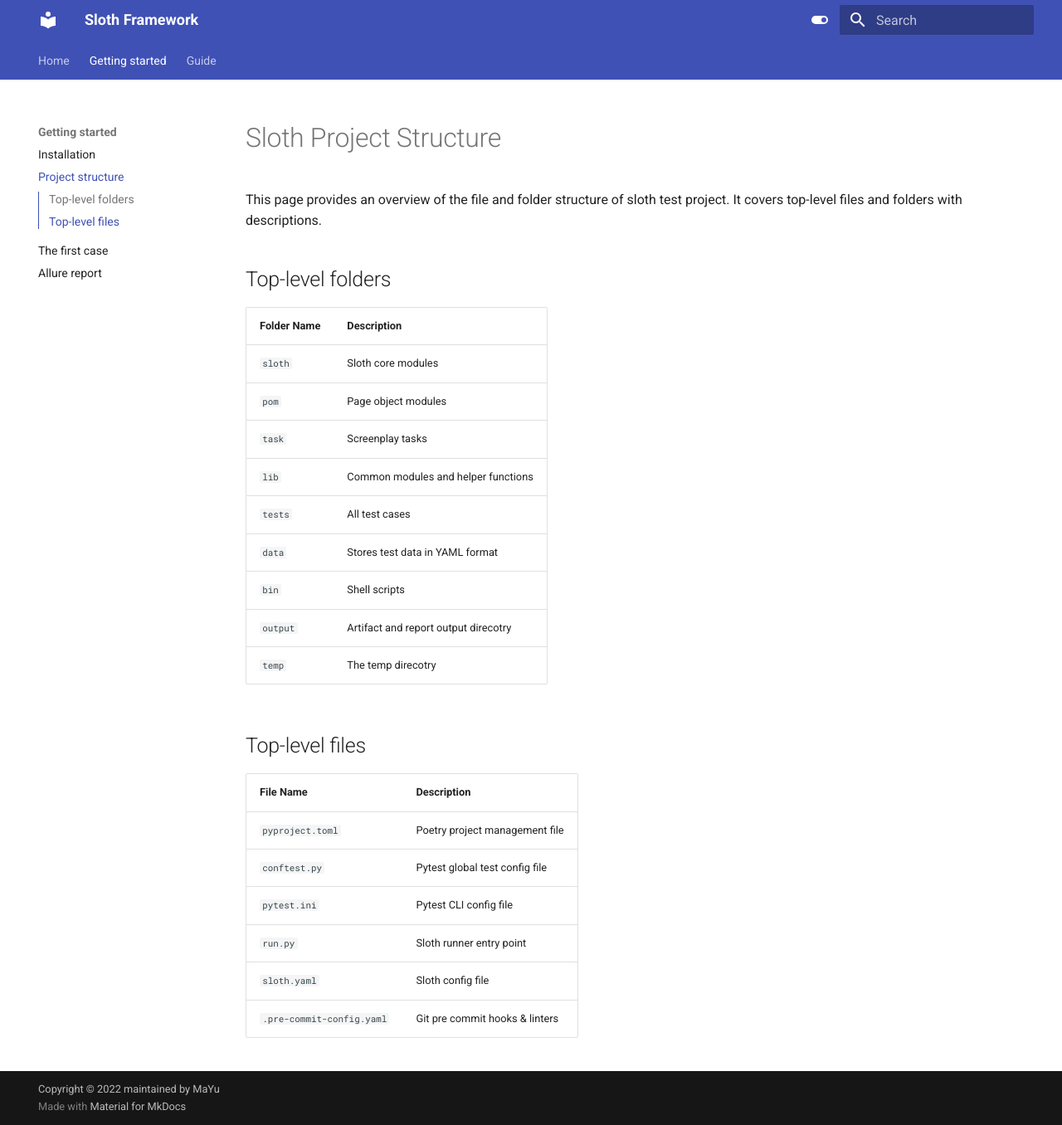
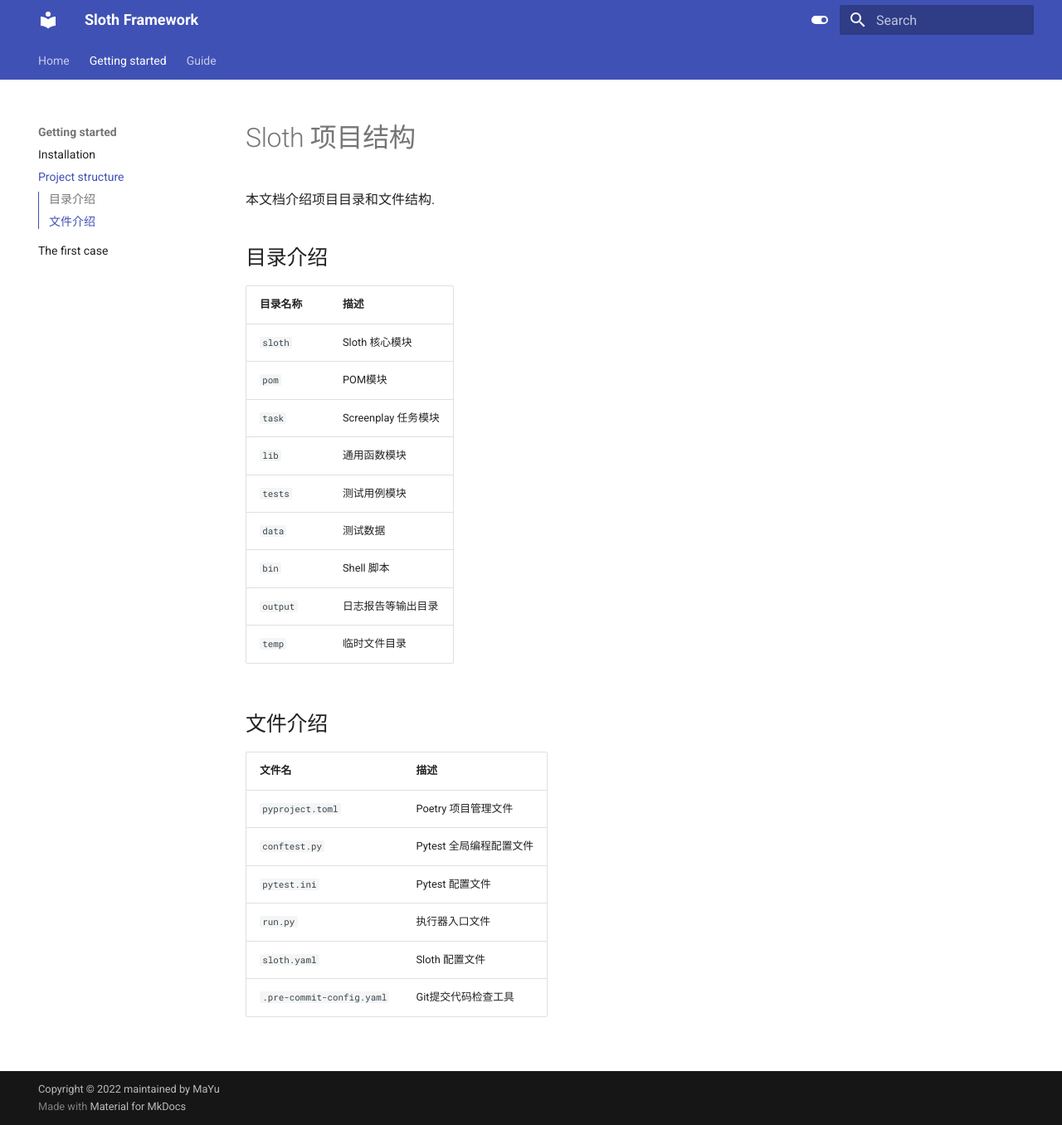
Before and after one commit to ice7mayu/sloth-doc, an MkDocs documentation site: the page built from docs/getting-started/project-structure.md, in a window 1280 px wide and 1356 px high. Shown: the whole window at 83% size. Built offline with MkDocs 1.6.1 and Material for MkDocs 9.7.7, drawn with Linux system fonts in a browser that asks for light colours.

Commit message:
Update project structure

```diff
--- a/docs/getting-started/project-structure.md
+++ b/docs/getting-started/project-structure.md
@@ -1,29 +1,28 @@
-# Sloth Project Structure
+# Sloth 项目结构
 
-This page provides an overview of the file and folder structure of sloth test project.
-It covers top-level files and folders with descriptions.
+本文档介绍项目目录和文件结构.
 
-## Top-level folders
+## 目录介绍
 
-| Folder Name   | Description  |
+| 目录名称   | 描述  |
 |---|---|
-| `sloth`  | Sloth core modules  |
-| `pom`  | Page object modules  |
-| `task`  | Screenplay tasks  |
-| `lib`  | Common modules and helper functions  |
-| `tests`  | All test cases  |
-| `data`  | Stores test data in YAML format  |
-| `bin`  | Shell scripts  |
-| `output`  | Artifact and report output direcotry  |
-| `temp`  | The temp direcotry  |
+| `sloth`  | Sloth 核心模块  |
+| `pom`  | POM模块  |
+| `task`  | Screenplay 任务模块  |
+| `lib`  | 通用函数模块  |
+| `tests`  | 测试用例模块  |
+| `data`  | 测试数据  |
+| `bin`  | Shell 脚本  |
+| `output`  | 日志报告等输出目录  |
+| `temp`  | 临时文件目录  |
 
-## Top-level files
+## 文件介绍
 
-| File Name   | Description  |
+| 文件名   | 描述  |
 |---|---|
-| `pyproject.toml`  | Poetry project management file  |
-| `conftest.py`  | Pytest global test config file  |
-| `pytest.ini`  | Pytest CLI config file  |
-| `run.py`  | Sloth runner entry point  |
-| `sloth.yaml`  | Sloth config file  |
-| `.pre-commit-config.yaml`  | Git pre commit hooks & linters  |
+| `pyproject.toml`  | Poetry 项目管理文件  |
+| `conftest.py`  | Pytest 全局编程配置文件  |
+| `pytest.ini`  | Pytest 配置文件  |
+| `run.py`  | 执行器入口文件  |
+| `sloth.yaml`  | Sloth 配置文件  |
+| `.pre-commit-config.yaml`  | Git提交代码检查工具  |
--- a/mkdocs.yml
+++ b/mkdocs.yml
@@ -52,7 +52,6 @@
       - Installation: getting-started/installation.md
       - Project structure: getting-started/project-structure.md
       - The first case: getting-started/the-first-case.md
-      - Allure report: getting-started/allure-report.md
   - Guide:
       - Element locating: guide/element-locating.md
       - Task executor: guide/task-executor.md
```
Also changed, not shown: docs/getting-started/allure-report.md (deleted, +0 -1 lines).
